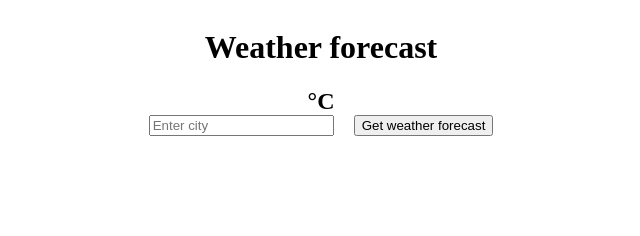
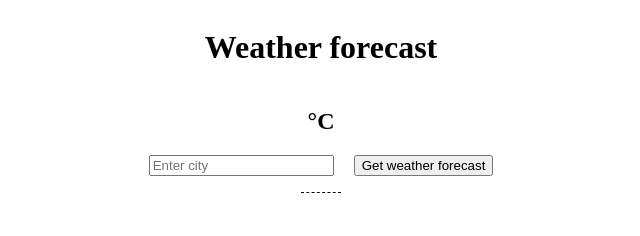
Before and after one commit to v-nvtsk/js-weather, a website built with webpack: page src/public/index.html in a window 1280 px wide. Shown: the whole page, without its empty margins (319-959 px from the left). Built offline with nearby package versions, Linux system fonts and the light colour scheme; no server answers.

Commit message:
styling update

```diff
--- a/src/public/style.css
+++ b/src/public/style.css
@@ -1,6 +1,10 @@
 #savedCitiesList {
+  border-top: 1px dashed #000;
   display: flex;
+  flex-wrap: wrap;
+  justify-content: space-between;
   list-style-type: none;
+  padding: 20px;
   gap: 20px;
   cursor: pointer;
 }
@@ -12,8 +16,16 @@
   flex-direction: column;
   align-items: center;
 }
+
+#currentWeather {
+  display: flex;
+  flex-direction: column;
+  align-items: center;
+  gap: 20px;
+}
 #inputGroup {
   display: flex;
+  flex-wrap: wrap;
   gap: 20px;
 }
 
```
